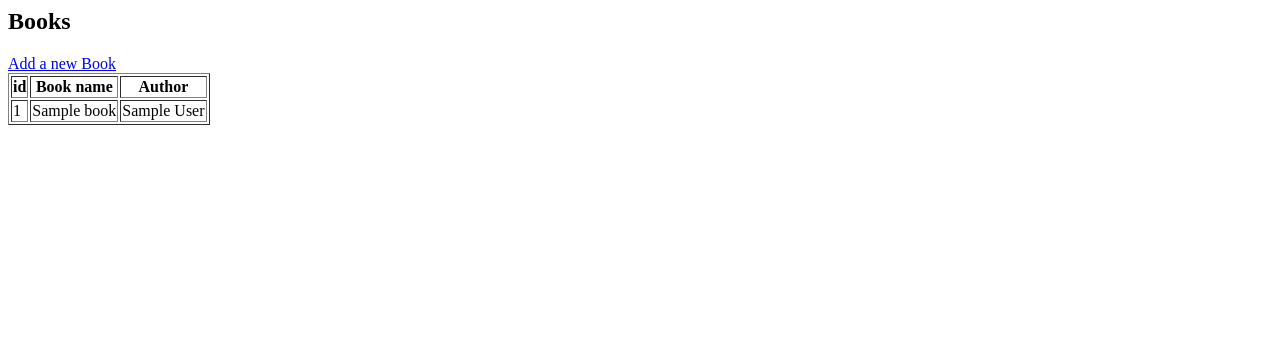
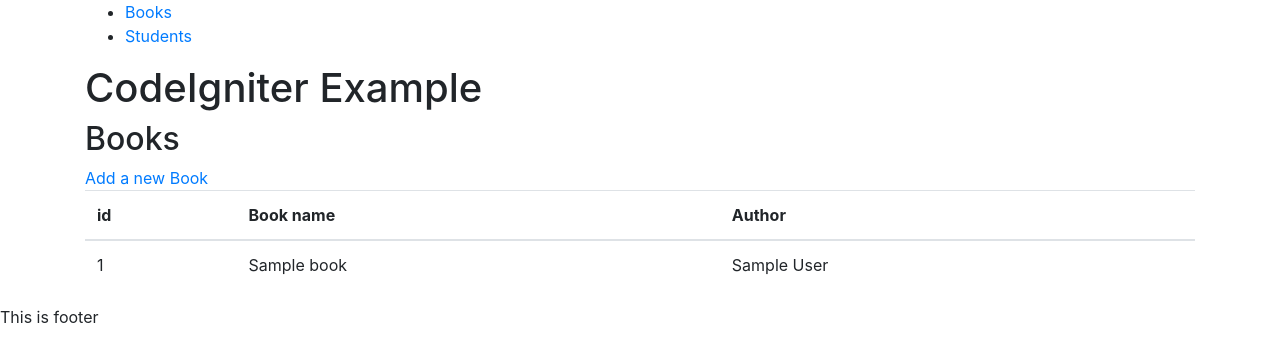
Before and after one commit to OamkDIn19Spring2020/groupX, a CodeIgniter app: page /database/ in a window 1280 px wide. Shown: the top 362 px of the page. Run offline with CodeIgniter, Linux system fonts and the light colour scheme; tables that the repository leaves empty or names only in its code hold one stand-in row (values such as "Sample post").

Commit message:
base for the menu created

```diff
--- a/application/controllers/Book.php
+++ b/application/controllers/Book.php
@@ -12,7 +12,8 @@ class Book extends CI_Controller{
   public function show_books(){
     $data['books']=$this->Book_model->getBooks();
     //print_r($data);
-    $this->load->view('book/show_books',$data);
+    $data['page']='book/show_books';
+    $this->load->view('menu/content',$data);
   }
   public function add_book(){
     $this->load->view('book/add_book');
--- a/application/controllers/Example.php
+++ b/application/controllers/Example.php
@@ -29,8 +29,9 @@ class Example extends CI_Controller{
     $this->load->model('Example_model');
     $data['aname']=$this->Example_model->getName();
     $data['students']=$this->Example_model->getStudents();
+    $data['page']='example/show_name';
     //print_r($data);
-    $this->load->view('example/show_name',$data);
+    $this->load->view('menu/content',$data);
 
   }
 
--- a/application/views/book/show_books.php
+++ b/application/views/book/show_books.php
@@ -1,6 +1,6 @@
 <h2>Books</h2>
 <a href="<?php echo site_url('book/add_book'); ?>">Add a new Book</a>
-<table border="1">
+<table class="table">
   <thead>
     <tr>
       <th>id</th> <th>Book name</th> <th>Author</th>
--- /dev/null
+++ b/application/views/menu/content.php
@@ -0,0 +1,5 @@
+<?php
+$this->load->view('menu/header');
+$this->load->view($page);
+$this->load->view('menu/footer');
+?>
--- /dev/null
+++ b/application/views/menu/footer.php
@@ -0,0 +1,4 @@
+  </div>
+This is footer
+</body>
+</html>
--- /dev/null
+++ b/application/views/menu/header.php
@@ -0,0 +1,24 @@
+<!DOCTYPE html>
+<html lang="en" dir="ltr">
+  <head>
+    <meta charset="utf-8">
+    <title>CodeIgniter Example</title>
+    <!-- Latest compiled and minified CSS -->
+<link rel="stylesheet" href="https://maxcdn.bootstrapcdn.com/bootstrap/4.4.1/css/bootstrap.min.css">
+
+<!-- jQuery library -->
+<script src="https://ajax.googleapis.com/ajax/libs/jquery/3.4.1/jquery.min.js"></script>
+
+<!-- Popper JS -->
+<script src="https://cdnjs.cloudflare.com/ajax/libs/popper.js/1.16.0/umd/popper.min.js"></script>
+
+<!-- Latest compiled JavaScript -->
+<script src="https://maxcdn.bootstrapcdn.com/bootstrap/4.4.1/js/bootstrap.min.js"></script>
+  </head>
+  <body>
+    <div class="container">
+      <ul>
+        <li> <a href="<?php echo site_url('book/show_books'); ?>">Books</a> </li>
+        <li> <a href="<?php echo site_url('example/show_name'); ?>">Students</a> </li>
+      </ul>
+      <h1>CodeIgniter Example</h1>
```
